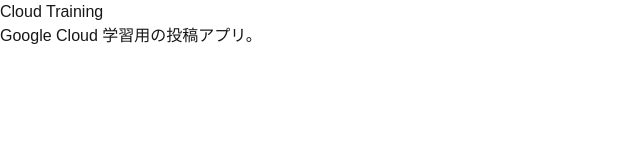
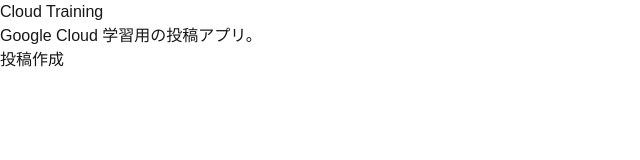
Before and after one commit to Kanaya-r/google-cloud-training, a Next.js app: page / in a window 1280 px wide. Shown: the top 160 px of the page, without its empty margins (0-640 px from the left). Built offline with nearby package versions, Linux system fonts and the light colour scheme.

Commit message:
feat: TOPに投稿画面への導線追加, meta修正

```diff
--- a/src/app/layout.tsx
+++ b/src/app/layout.tsx
@@ -13,8 +13,8 @@
 });
 
 export const metadata: Metadata = {
-  title: "Create Next App",
-  description: "Generated by create next app",
+  title: "Google Cloud 学習用投稿アプリ",
+  description: "Google Cloud 学習用の投稿アプリです。",
 };
 
 export default function RootLayout({
@@ -24,7 +24,7 @@
 }>) {
   return (
     <html
-      lang="en"
+      lang="ja"
       className={`${geistSans.variable} ${geistMono.variable} h-full antialiased`}
     >
       <body className="min-h-full flex flex-col">{children}</body>
--- a/src/app/page.tsx
+++ b/src/app/page.tsx
@@ -1,3 +1,4 @@
+import Link from "next/link";
 
 export default function Home() {
   return (
@@ -5,6 +6,10 @@
       <main>
         <h1>Cloud Training</h1>
         <p>Google Cloud 学習用の投稿アプリ。</p>
+
+        <p>
+          <Link href="/posts/new">投稿作成</Link>
+        </p>
       </main>
     </div>
   );
```
